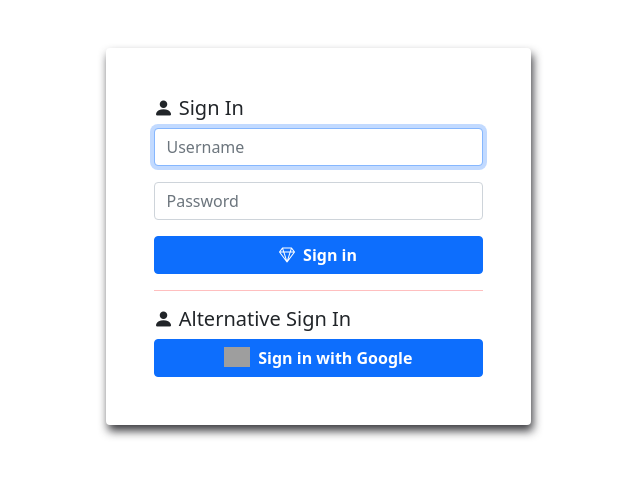
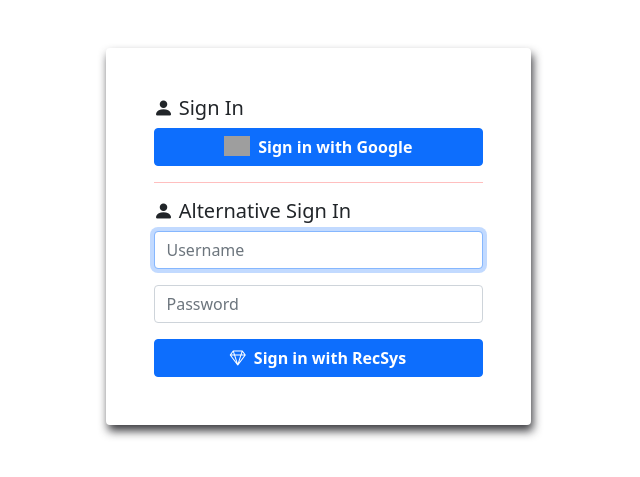
Before and after one commit to magistery-tps/rec-sys-client-lib, a Django app: page /sign-in in a window 1280 px wide. Shown: the part 56-533 px from the top of the page, without its empty margins (322-962 px from the left). Run offline with Django 4.2, Linux system fonts and the light colour scheme; parts of the project's set-up code (start-up, migrations or seed data) failed here and were passed over; some libraries are stand-ins or nearby versions; grey boxes are pictures that could not be loaded.

Commit message:
feat: google as main sign in system

```diff
--- a/recsys/recsysweb/templates/single/sign_in.html
+++ b/recsys/recsysweb/templates/single/sign_in.html
@@ -16,12 +16,22 @@
         <div class="row d-flex justify-content-center">
             <div class="col-md-5">
                 <div class="card px-5 py-5" id="form1">
+                    <h5 class="form-label"><span class="bi-person-fill"> </span>Sign In</h5>
+                    <form onsubmit="sanitize_url(this)" method="POST">
+                        {% csrf_token %}
+                        <button type="submit"  class="btn btn-primary align-middle" style="width: 100%">
+                            <img
+                                src="https://upload.wikimedia.org/wikipedia/commons/5/53/Google_%22G%22_Logo.svg"
+                                class="google-sign-in-icon"/>&ensp;<b>Sign in with <strong>Google</strong></b>
+                        </button>
+                    </form>
+                    <hr style="height:1px; width:100%; border-width:2; color:#ced4da; background-color:red">
                     {% for message in messages %}
                     <div class="alert alert-warning alert-dismissible fade show" role="alert">
                         <strong>{{ message }}</strong>
                     </div>
                     {% endfor %}
-                    <h5 class="form-label"><span class="bi-person-fill"> </span>Sign In</h5>
+                    <h5 class="form-label"><span class="bi-person-fill"> </span> Alternative Sign In</h5>
                     <form action="" method="POST">
                         {% csrf_token %}
                         <div class="mb-3">
@@ -30,20 +40,7 @@
                         <div class="mb-3">
                             <input type="password" class="form-control" name="password" placeholder="Password">
                         </div>
-                        <button type="submit" class="btn btn-primary" style="width: 100%"><b><span class="bi-gem">&ensp;</span>Sign in</b></button>
-                    </form>
-
-
-
-                    <hr style="height:1px; width:100%; border-width:2; color:#ced4da; background-color:red">
-                    <h5 class="form-label"><span class="bi-person-fill"> </span> Alternative Sign In</h5>
-                    <form onsubmit="sanitize_url(this)" method="POST">
-                        {% csrf_token %}
-                        <button type="submit"  class="btn btn-primary align-middle" style="width: 100%">
-                            <img
-                                src="https://upload.wikimedia.org/wikipedia/commons/5/53/Google_%22G%22_Logo.svg"
-                                class="google-sign-in-icon"/>&ensp;<b>Sign in with Google</b>
-                        </button>
+                        <button type="submit" class="btn btn-primary" style="width: 100%"><b><span class="bi-gem">&ensp;</span>Sign in with <strong>RecSys</strong</b></button>
                     </form>
                 </div>
             </div>
```
